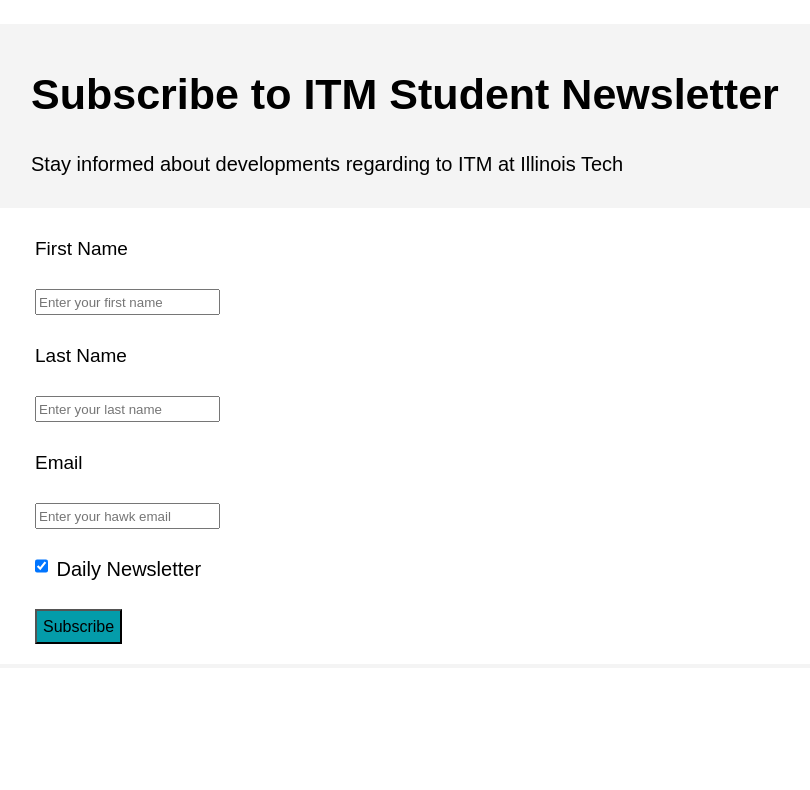
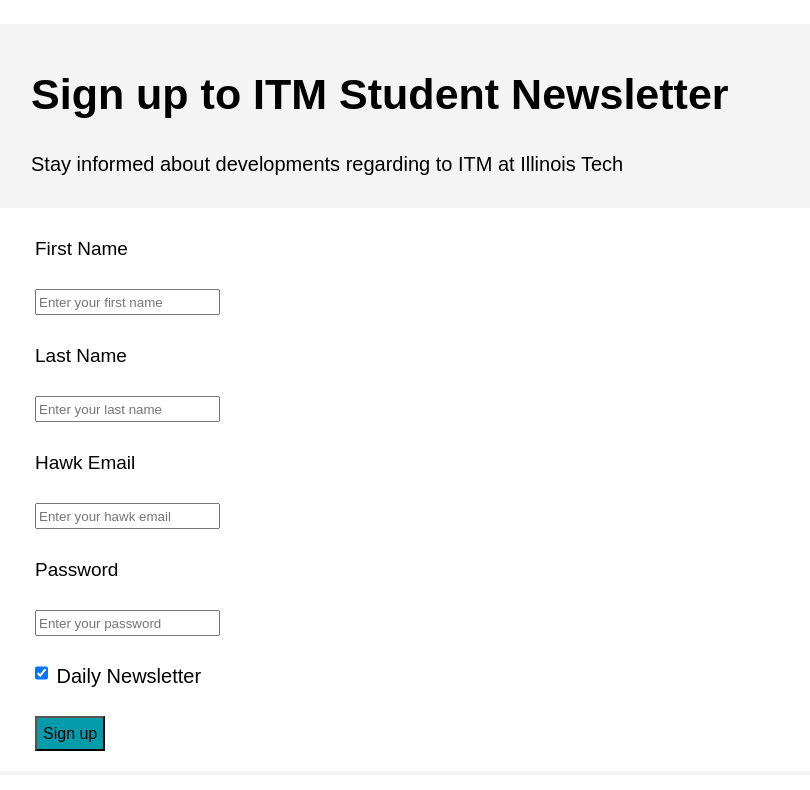
Before and after one commit to hello-audi/project1, a plain HTML site: page index.html in a window 1280 px wide. Shown: the whole page, without its empty margins (43-853 px from the left). Drawn offline with Linux system fonts and the light colour scheme.

Commit message:
add password

```diff
--- a/css/style.css
+++ b/css/style.css
@@ -63,6 +63,12 @@ label[for=email]
   font-size: 19px;
 }
 
+label[for=password]
+{
+  margin-left: 50px;
+  font-size: 19px;
+}
+
 input[type="checkbox"]
 {
   display: inline;
@@ -84,7 +90,7 @@ input[type="submit"]
 {
   body
   {
-    background-color: white;
+    background-color: #FFFFFF;
   }
 
   input[type='email']
@@ -104,7 +110,7 @@ input[type="submit"]
 {
   body
   {
-    background-color: white;
+   background-color: white;
   }
 
   input[type='email']
--- a/index.html
+++ b/index.html
@@ -7,11 +7,11 @@
   <link rel="stylesheet" media="screen" href="css/reset.css" />
   <link rel="stylesheet" media="screen" href="css/style.css" />
   <link href="https://fonts.googleapis.com/css2?family=Oswald&display=swap" rel="stylesheet">
-  <script type="text/javascript" src="js/script.js"></script>
+  <script async type="text/javascript" src="js/script.js"></script>
 </head>
 <body>
 <div class="container">
-    <h1>Subscribe to ITM Student Newsletter</h1>
+    <h1>Sign up to ITM Student Newsletter</h1>
     <p>
       Stay informed about developments regarding to ITM at Illinois Tech
     </p>
@@ -23,10 +23,12 @@
         <input id="fname" type="text" placeholder="Enter your first name" name="fname_field">
         <label for="lname">Last Name</label>
         <input id="lname" type="text" placeholder="Enter your last name" name="lname_field">
-        <label for="email">Email</label>
+        <label for="email">Hawk Email</label>
         <input id="email" type="text" placeholder="Enter your hawk email" name="email_field">
+         <label for="email">Password</label>
+        <input id="text" type="text" placeholder="Enter your password" name="password_field">
         <input id="dnewsletter" type="checkbox" checked="checked" name="subscribe"> Daily Newsletter
-      	<input id="submit" type="submit" name="submit" value="Subscribe">
+      	<input id="submit" type="submit" name="submit" value="Sign up">
 	</form>
   </div>
  </body>
```
